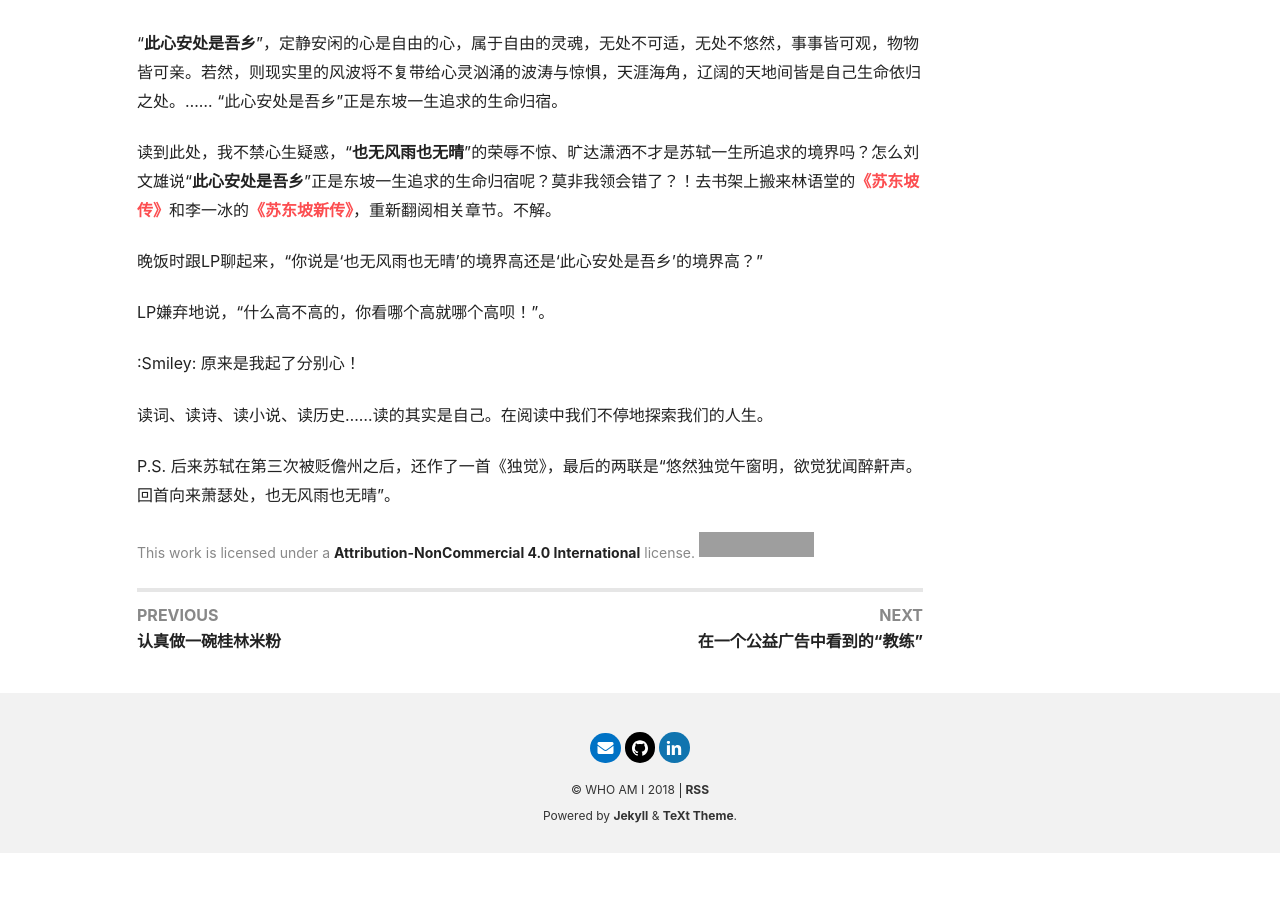
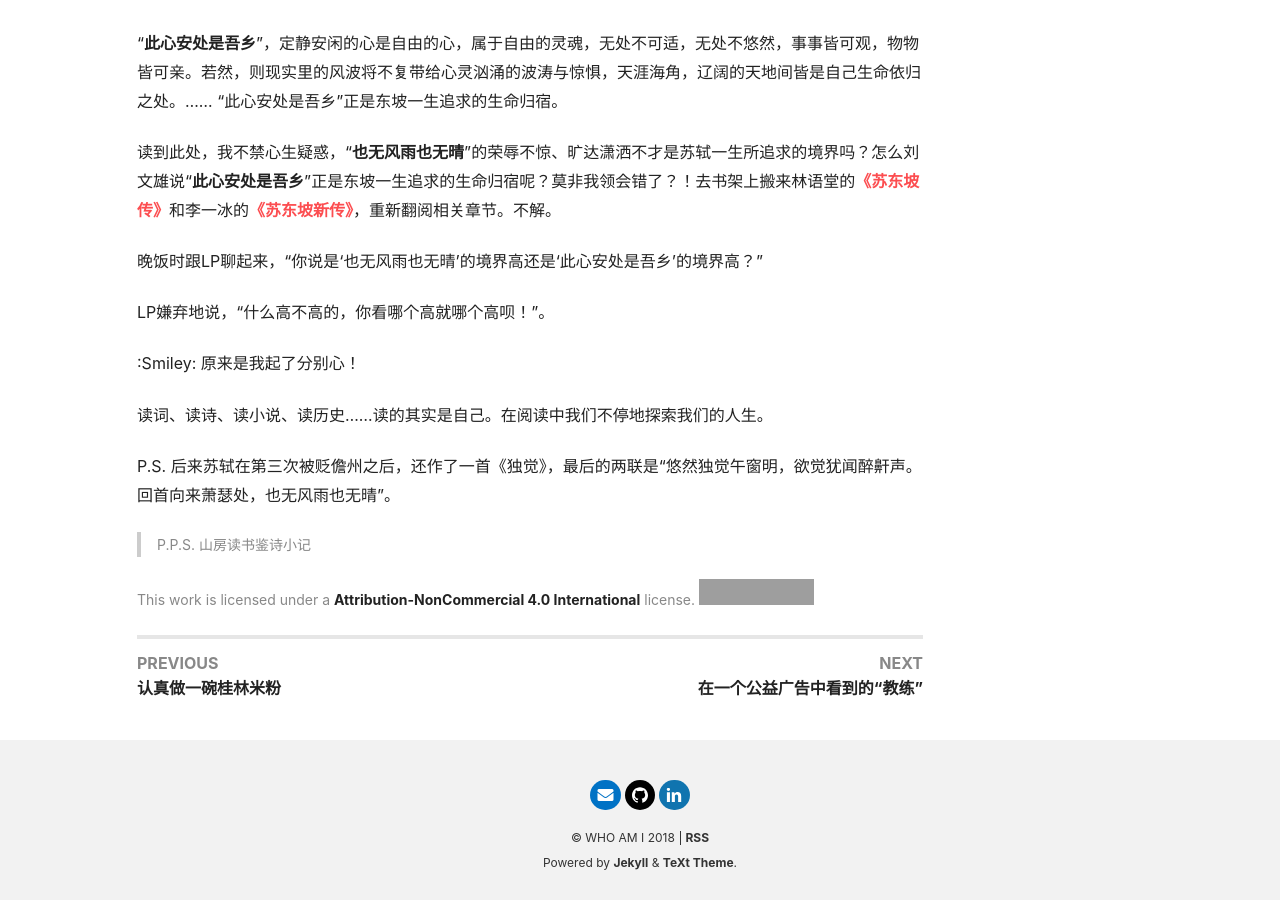
Before and after one commit to wjmmx/wjmmx.github.io, a Jekyll site: the page built from _posts/2021-09-26-Which_Stage_Is_Better.md, in a window 1280 px wide and 900 px high, scrolled down 840 px. Built offline with Jekyll 4.4.1, drawn with Linux system fonts in a browser that asks for light colours; nearby versions of some CDN libraries; comment, search, counter and statistics services are not loaded; before the commit the page ends 1693 px from its top, so only the background shows below that; grey boxes are pictures that could not be loaded.

Commit message:
add P.P.S.

```diff
--- a/_posts/2021-09-26-Which_Stage_Is_Better.md
+++ b/_posts/2021-09-26-Which_Stage_Is_Better.md
@@ -45,3 +45,5 @@ LP嫌弃地说，“什么高不高的，你看哪个高就哪个高呗！”。
 读词、读诗、读小说、读历史……读的其实是自己。在阅读中我们不停地探索我们的人生。
 
 P.S. 后来苏轼在第三次被贬儋州之后，还作了一首《独觉》，最后的两联是“悠然独觉午窗明，欲觉犹闻醉鼾声。回首向来萧瑟处，也无风雨也无晴”。
+
+> P.P.S. 山房读书鉴诗小记
```
